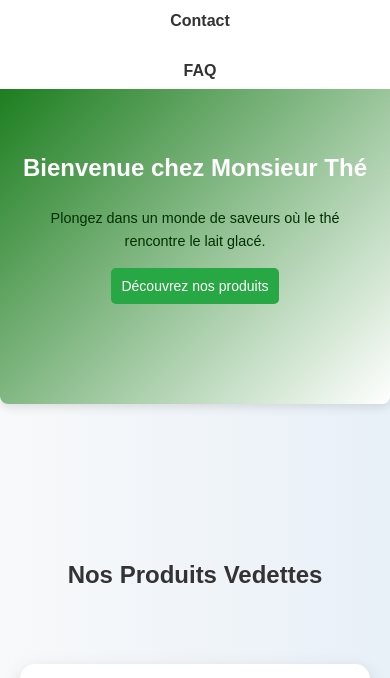
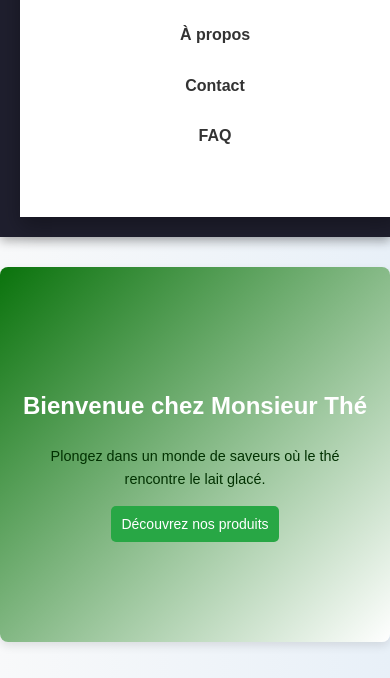
Before and after one commit to ghislaine1010-lab/monsieur, a plain HTML site: page index.html in a window 390 px wide. Shown: the part 209-887 px from the top of the page. Drawn offline with Linux system fonts and the light colour scheme.

Commit message:
meme objectif que l'ancien commit

```diff
--- a/css/style.css
+++ b/css/style.css
@@ -1441,15 +1441,15 @@ body {
 
 /* Adaptation aux écrans plus petits */
 @media screen and (max-width: 768px) {
-    .menu {
-        /* display: none; Cache le menu sur petits écrans */
+    /* .menu {
+        /* display: none; Cache le menu sur petits écrans
         flex-direction: column;
         position: absolute;
         top: 60px;
         left: 0;
         background: white;
         width: 100%;
-    }
+    } */
 
     .menu-toggle {
         display: block; /* Active le bouton */
```
